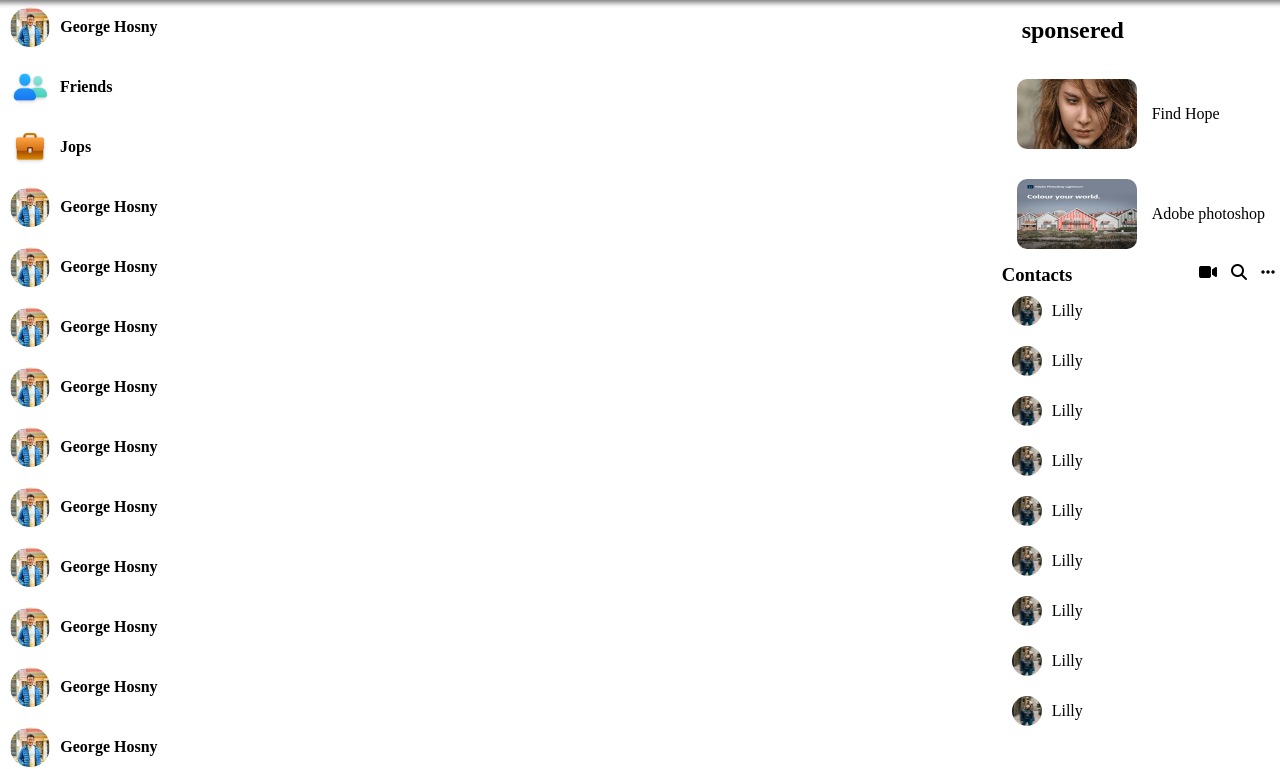
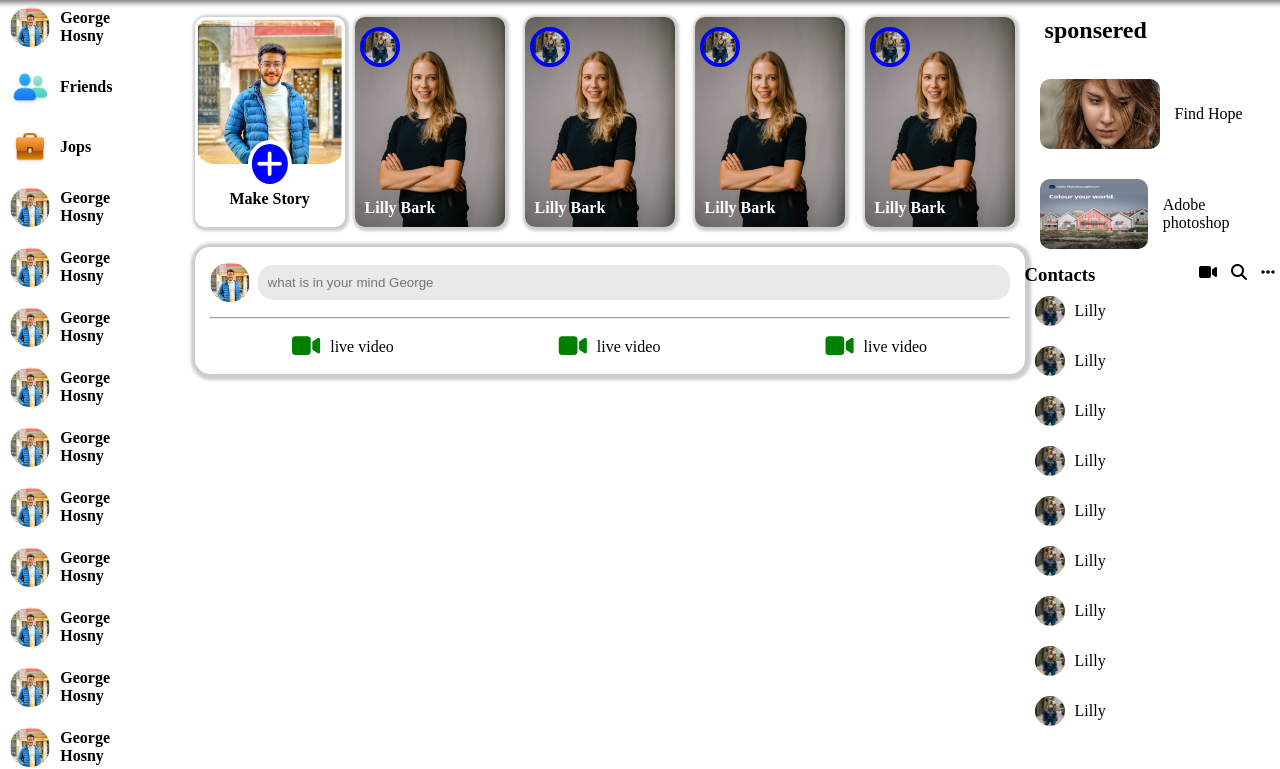
Before and after one commit to gorghosny/project_3-Facebook, a plain HTML site: page index.html in a window 1280 px wide. Shown: the part 63-832 px from the top of the page. Drawn offline with Linux system fonts and the light colour scheme.

Commit message:
secomd update

```diff
--- a/css/style.css
+++ b/css/style.css
@@ -130,6 +130,7 @@
 /* start right side */
 .right-side{
     overflow: hidden;
+    padding-right: 50px;
 }
 
 .right-side:hover{
@@ -156,6 +157,172 @@
 }
 
 /* end right side */
+
+
+
+
+
+
+/* start mid side */
+.stories{
+    display: flex;
+    margin-top: 20px;
+}
+
+.my-story{
+    height: 210px;
+    width: 150px;
+    position: relative;
+    border-radius: 10px;
+    -webkit-border-radius: 10px;
+    -moz-border-radius: 10px;
+    -ms-border-radius: 10px;
+    -o-border-radius: 10px;
+    box-shadow: 1px 1px 3px 3px rgb(205, 205, 205);
+}
+
+.my-story > img{
+    width: 100%;
+    height: 70%;
+    border-radius: 20px;
+    -webkit-border-radius: 20px;
+    -moz-border-radius: 20px;
+    -ms-border-radius: 20px;
+    -o-border-radius: 20px;
+}
+
+.my-story > i {
+    color: white;
+    background-color: blue;
+    font-size: 30px;
+    border-radius: 50%;
+    border: 4px solid white;
+    padding: 5px;
+    position: absolute;
+    top: 70%;
+    left: 50%;
+    transform: translate(-50%,-50%);
+    -webkit-transform: translate(-50%,-50%);
+    -moz-transform: translate(-50%,-50%);
+    -ms-transform: translate(-50%,-50%);
+    -o-transform: translate(-50%,-50%);
+    -webkit-border-radius: 50%;
+    -moz-border-radius: 50%;
+    -ms-border-radius: 50%;
+    -o-border-radius: 50%;
+}
+
+.my-story > p{
+    text-align: center;
+    text-transform: capitalize;
+    font-weight: bold;
+    margin-top: 22px;
+}
+
+.story{
+    height: 210px;
+    width: 150px;
+    background-image: url(../images/pexels-photo-1024311.jpeg);
+    background-size: cover;
+    background-position: center;
+    margin: 0 10px;
+    position: relative;
+    border-radius: 10px;
+    -webkit-border-radius: 10px;
+    -moz-border-radius: 10px;
+    -ms-border-radius: 10px;
+    -o-border-radius: 10px;
+    box-shadow: 1px 1px 3px 3px rgb(205, 205, 205);
+}
+
+.story > img{
+    height: 40px;
+    width: 40px;
+    position: absolute;
+    top: 10px;
+    left: 5px;
+    border: 4px solid blue;
+    border-radius: 50%;
+    -webkit-border-radius: 50%;
+    -moz-border-radius: 50%;
+    -ms-border-radius: 50%;
+    -o-border-radius: 50%;
+}
+
+.story > p{
+    position: absolute;
+    bottom: 10px;
+    left: 10px;
+    color: white;
+    text-transform: capitalize;
+    font-weight: bold;
+}
+
+.post{
+    padding: 15px;
+    margin-top: 20px;
+    box-shadow: 1px 1px 3px 5px rgb(204, 204, 204);
+    border-radius: 15px;
+    -webkit-border-radius: 15px;
+    -moz-border-radius: 15px;
+    -ms-border-radius: 15px;
+    -o-border-radius: 15px;
+}
+
+.post-write{
+    display: flex;
+    align-items: center;
+    justify-content: space-between;
+    margin-bottom: 15px
+}
+
+.post-write > img{
+    height: 40px;
+    width: 40px;
+    border-radius: 50%;
+    -webkit-border-radius: 50%;
+    -moz-border-radius: 50%;
+    -ms-border-radius: 50%;
+    -o-border-radius: 50%;
+}
+
+.post-write > input{
+    width: 94%;
+    border: none;
+    padding: 10px;
+    background-color: rgb(233, 233, 233);
+    border-radius: 15px;
+    -webkit-border-radius: 15px;
+    -moz-border-radius: 15px;
+    -ms-border-radius: 15px;
+    -o-border-radius: 15px;
+}
+
+.post-emogies{
+    display: flex;
+    justify-content: space-around;
+    margin-top: 15px;
+}
+
+.emogy{
+    display: flex;
+    align-items: center;
+}
+
+.emogy > i{
+    font-size: 25px;
+    margin-right: 10px;
+    color: green;
+}
+/* end mid side */
+
+
+
+
+
+
+
+
 
 
 /* srart left side */
--- a/index.html
+++ b/index.html
@@ -134,7 +134,51 @@
 
         <!-- start mid side -->
         <div class="mid-side">
+            <div class="stories">
+                <div class="my-story">
+                    <img src="./images/GORG.jpeg" alt="my photo">
+                    <i class="fa-solid fa-plus"></i>
+                    <p>make story</p>
+                </div>
+                <div class="story">
+                    <img src="./images/pexels-photo-4939461.jpeg" alt="">
+                    <p>lilly bark</p>
+                </div>
+                <div class="story">
+                    <img src="./images/pexels-photo-4939461.jpeg" alt="">
+                    <p>lilly bark</p>
+                </div>
+                <div class="story">
+                    <img src="./images/pexels-photo-4939461.jpeg" alt="">
+                    <p>lilly bark</p>
+                </div>
+                <div class="story">
+                    <img src="./images/pexels-photo-4939461.jpeg" alt="">
+                    <p>lilly bark</p>
+                </div>
+            </div>
 
+            <div class="post">
+                <div class="post-write">
+                    <img src="./images/GORG.jpeg" alt="person">
+                    <input type="text" placeholder="what is in your mind George">
+                </div>
+                <hr>
+                <div class="post-emogies">
+                    <div class="emogy">
+                        <i class="fa-solid fa-video"></i>
+                        <p>live video</p>
+                    </div>
+                    <div class="emogy">
+                        <i class="fa-solid fa-video"></i>
+                        <p>live video</p>
+                    </div>
+                    <div class="emogy">
+                        <i class="fa-solid fa-video"></i>
+                        <p>live video</p>
+                    </div>
+                </div>
+            </div>
         </div>
         <!-- end mid side -->
 
```
